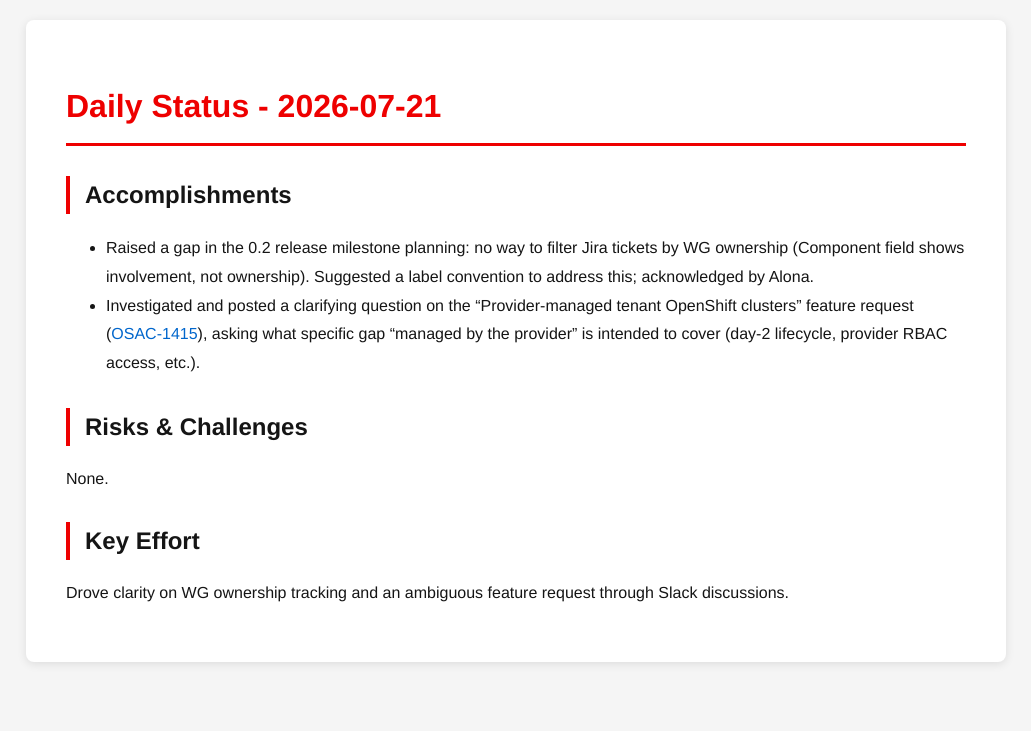
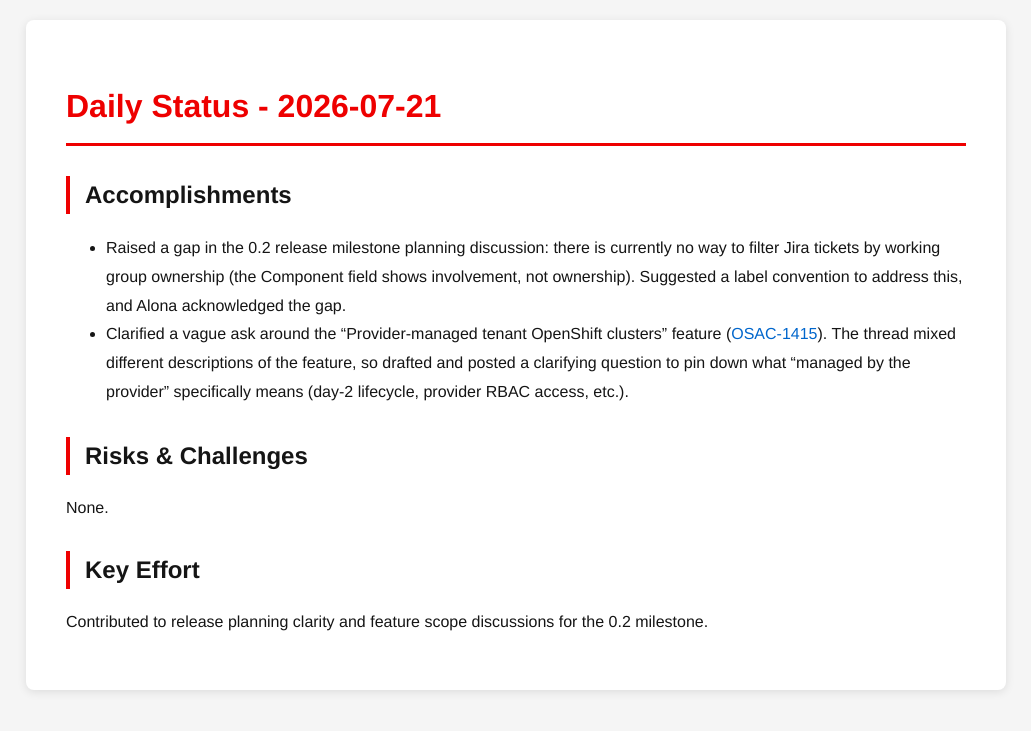
Before and after one commit to tzvatot/daily-status, a Jekyll site: the page built from 2026-07-21.md, in a window 1280 px wide. Shown: the top 731 px of the page, without its empty margins (124-1155 px from the left). Built offline with Jekyll 4.4.1, drawn with Linux system fonts in a browser that asks for light colours.

Commit message:
Daily status update - 2026-07-21

```diff
--- a/2026-07-21.md
+++ b/2026-07-21.md
@@ -7,11 +7,11 @@ date: 2026-07-21
 # Daily Status - 2026-07-21
 
 ## Accomplishments
-- Raised a gap in the 0.2 release milestone planning: no way to filter Jira tickets by WG ownership (Component field shows involvement, not ownership). Suggested a label convention to address this; acknowledged by Alona.
-- Investigated and posted a clarifying question on the "Provider-managed tenant OpenShift clusters" feature request ([OSAC-1415](https://redhat.atlassian.net/browse/OSAC-1415)), asking what specific gap "managed by the provider" is intended to cover (day-2 lifecycle, provider RBAC access, etc.).
+- Raised a gap in the 0.2 release milestone planning discussion: there is currently no way to filter Jira tickets by working group ownership (the Component field shows involvement, not ownership). Suggested a label convention to address this, and Alona acknowledged the gap.
+- Clarified a vague ask around the "Provider-managed tenant OpenShift clusters" feature ([OSAC-1415](https://redhat.atlassian.net/browse/OSAC-1415)). The thread mixed different descriptions of the feature, so drafted and posted a clarifying question to pin down what "managed by the provider" specifically means (day-2 lifecycle, provider RBAC access, etc.).
 
 ## Risks & Challenges
 None.
 
 ## Key Effort
-Drove clarity on WG ownership tracking and an ambiguous feature request through Slack discussions.
+Contributed to release planning clarity and feature scope discussions for the 0.2 milestone.
```
